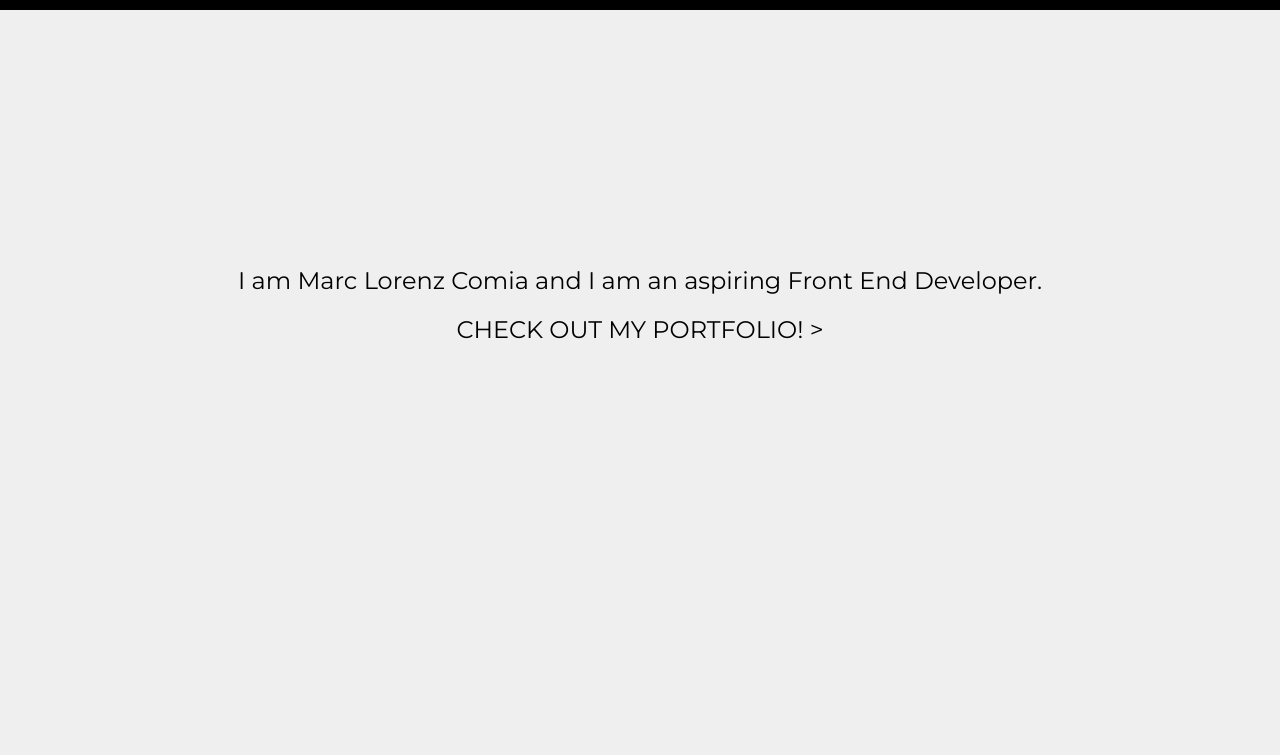
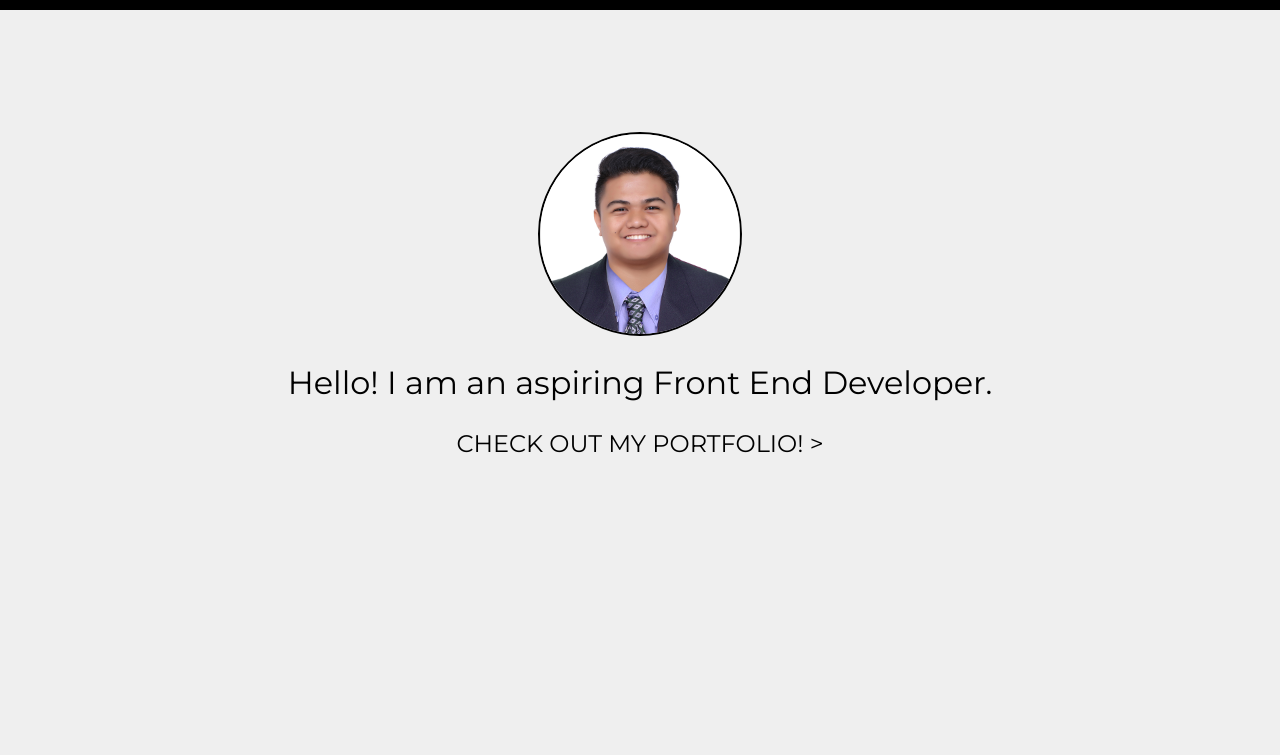
Before and after one commit to marclorenz27-web/my-personal-website, a plain HTML site: page index.html in a window 1280 px wide. Shown: the part 45-800 px from the top of the page. Drawn offline with Linux system fonts and the light colour scheme.

Commit message:
Added Picture

```diff
--- a/css/style.css
+++ b/css/style.css
@@ -85,12 +85,20 @@ p {
 h1, h2, h3, h4, h5, h6 {
     font-weight: 400;
 }
-h2{
+h2 {
     text-transform: uppercase;
 }
 
+#my-picture{
+    width: 200px;
+    height: 200px;
+    border-radius: 50%;
+    border: 2px solid black;
+    align-self: center;
+}
+
 main > #greeting > h1 {
-
+    font-size: 2em;
 }
 
 main > #greeting {
--- a/index.html
+++ b/index.html
@@ -22,7 +22,9 @@
     </div>
     <main>
         <section id="greeting">
-            <h1>I am Marc Lorenz Comia and I am an aspiring Front End Developer.</h1>
+            <img id="my-picture" src="./img/my-picture.jpg" alt="Picture of Marc Lorenz Comia">
+            <h1>Hello! I am an
+                aspiring Front End Developer.</h1>
             <a href="#portfolio">Check out my Portfolio! ></a>
         </section>
 
```
Also changed, not shown: img/my-picture.jpg (added).
